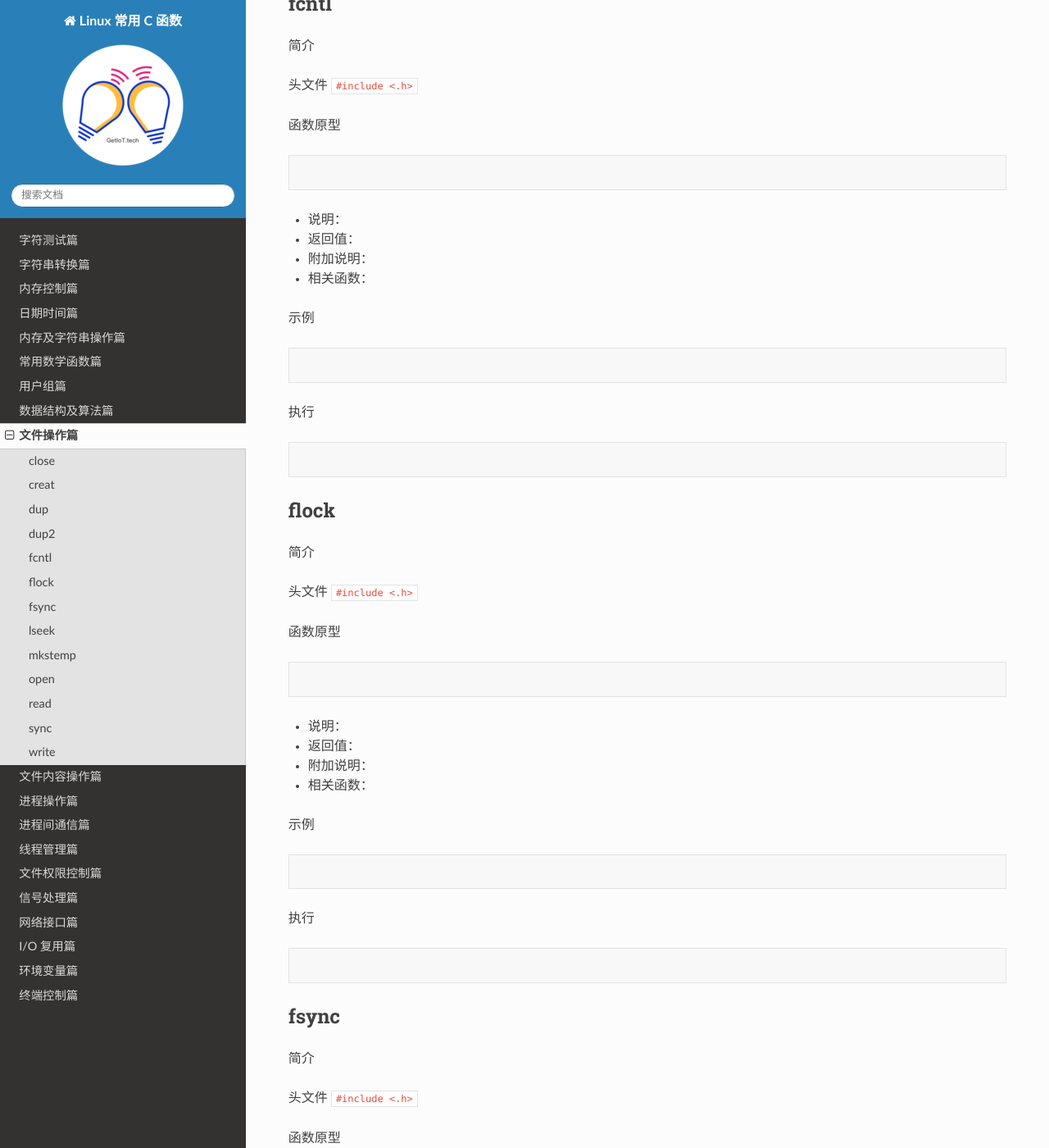
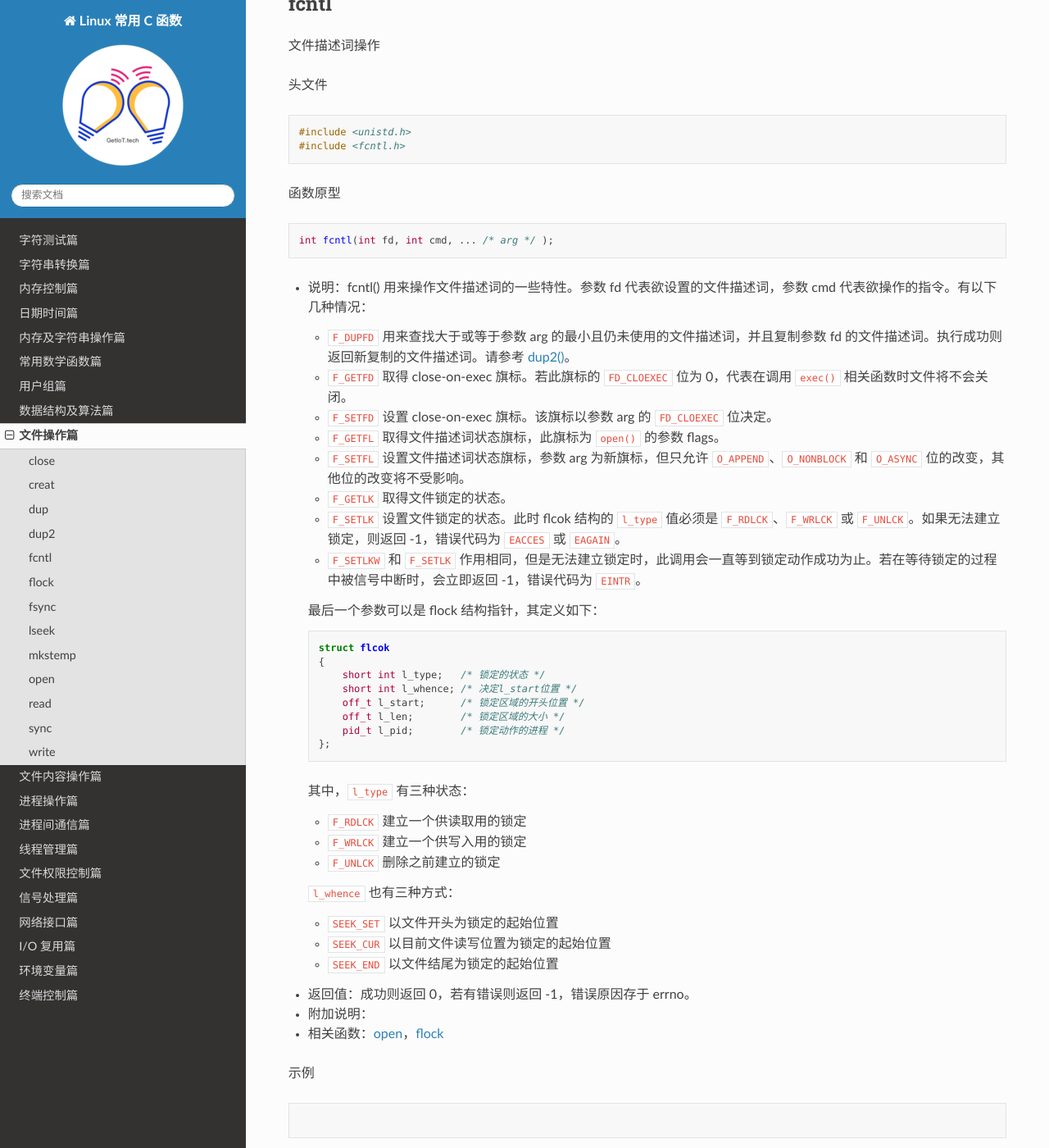
Before and after one commit to getiot/linux-c-functions, a Sphinx documentation site: the page built from source/file.md, in a window 1280 px wide and 1400 px high, scrolled down 2649 px. Shown: the whole window at 82% size. Built offline with Sphinx 7.4.7 and the Read the Docs theme 2.0.0, drawn with Linux system fonts in a browser that asks for light colours; comment, search, counter and statistics services are not loaded.

Commit message:
add fcntl()

````diff
--- a/source/file.md
+++ b/source/file.md
@@ -128,20 +128,62 @@ dup2
 fcntl
 ---------------------------------------------
 
-简介
+文件描述词操作
 
-头文件 `#include <.h>`
+头文件
+
+```c
+#include <unistd.h>
+#include <fcntl.h>
+```
 
 函数原型
 
 ```c
-
+int fcntl(int fd, int cmd, ... /* arg */ );
 ```
 
-- 说明：
-- 返回值：
+- 说明：fcntl() 用来操作文件描述词的一些特性。参数 fd 代表欲设置的文件描述词，参数 cmd 代表欲操作的指令。有以下几种情况：
+
+  - `F_DUPFD` 用来查找大于或等于参数 arg 的最小且仍未使用的文件描述词，并且复制参数 fd 的文件描述词。执行成功则返回新复制的文件描述词。请参考 [dup2()](#dup2)。
+  - `F_GETFD` 取得 close-on-exec 旗标。若此旗标的 `FD_CLOEXEC` 位为 0，代表在调用 `exec()` 相关函数时文件将不会关闭。
+  - `F_SETFD` 设置 close-on-exec 旗标。该旗标以参数 arg 的 `FD_CLOEXEC` 位决定。
+  - `F_GETFL` 取得文件描述词状态旗标，此旗标为 `open()` 的参数 flags。
+  - `F_SETFL` 设置文件描述词状态旗标，参数 arg 为新旗标，但只允许 `O_APPEND`、`O_NONBLOCK` 和 `O_ASYNC` 位的改变，其他位的改变将不受影响。
+  - `F_GETLK` 取得文件锁定的状态。
+  - `F_SETLK` 设置文件锁定的状态。此时 flcok 结构的 `l_type` 值必须是 `F_RDLCK`、`F_WRLCK` 或 `F_UNLCK`。如果无法建立锁定，则返回 -1，错误代码为 `EACCES` 或 `EAGAIN`。
+  - `F_SETLKW` 和 `F_SETLK` 作用相同，但是无法建立锁定时，此调用会一直等到锁定动作成功为止。若在等待锁定的过程中被信号中断时，会立即返回 -1，错误代码为 `EINTR`。
+
+  最后一个参数可以是 flock 结构指针，其定义如下：
+
+  ```c
+  struct flcok
+  {
+      short int l_type;   /* 锁定的状态 */
+      short int l_whence; /* 决定l_start位置 */
+      off_t l_start;      /* 锁定区域的开头位置 */
+      off_t l_len;        /* 锁定区域的大小 */
+      pid_t l_pid;        /* 锁定动作的进程 */
+  };
+  ```
+
+  其中，`l_type` 有三种状态：
+
+  - `F_RDLCK` 建立一个供读取用的锁定
+  - `F_WRLCK` 建立一个供写入用的锁定
+  - `F_UNLCK` 删除之前建立的锁定
+
+  `l_whence` 也有三种方式：
+
+  - `SEEK_SET` 以文件开头为锁定的起始位置
+  - `SEEK_CUR` 以目前文件读写位置为锁定的起始位置
+  - `SEEK_END` 以文件结尾为锁定的起始位置
+
+- 返回值：成功则返回 0，若有错误则返回 -1，错误原因存于 errno。
+
 - 附加说明：
-- 相关函数：
+
+- 相关函数：[open](#open)，[flock](#flock)
 
 示例
 
````
